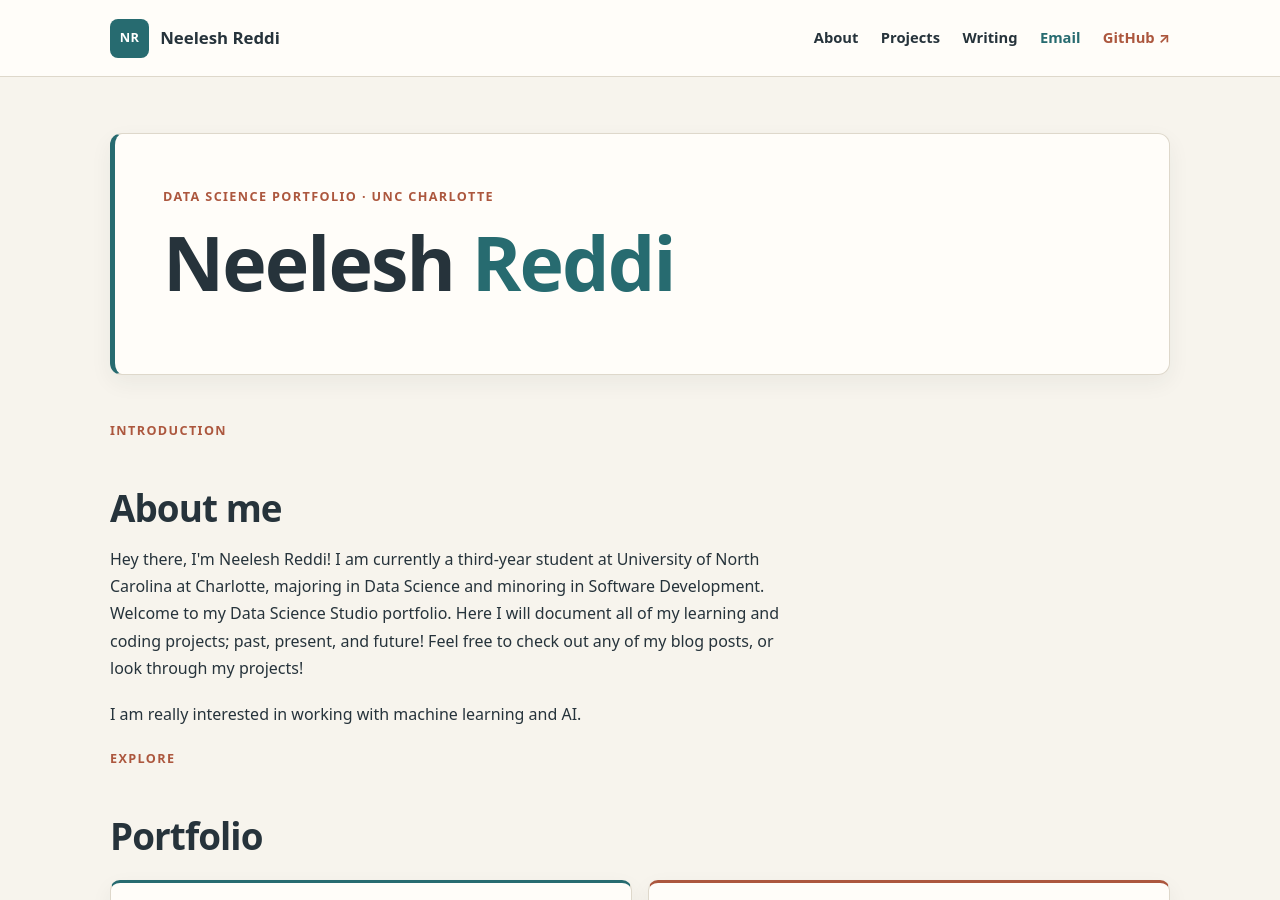
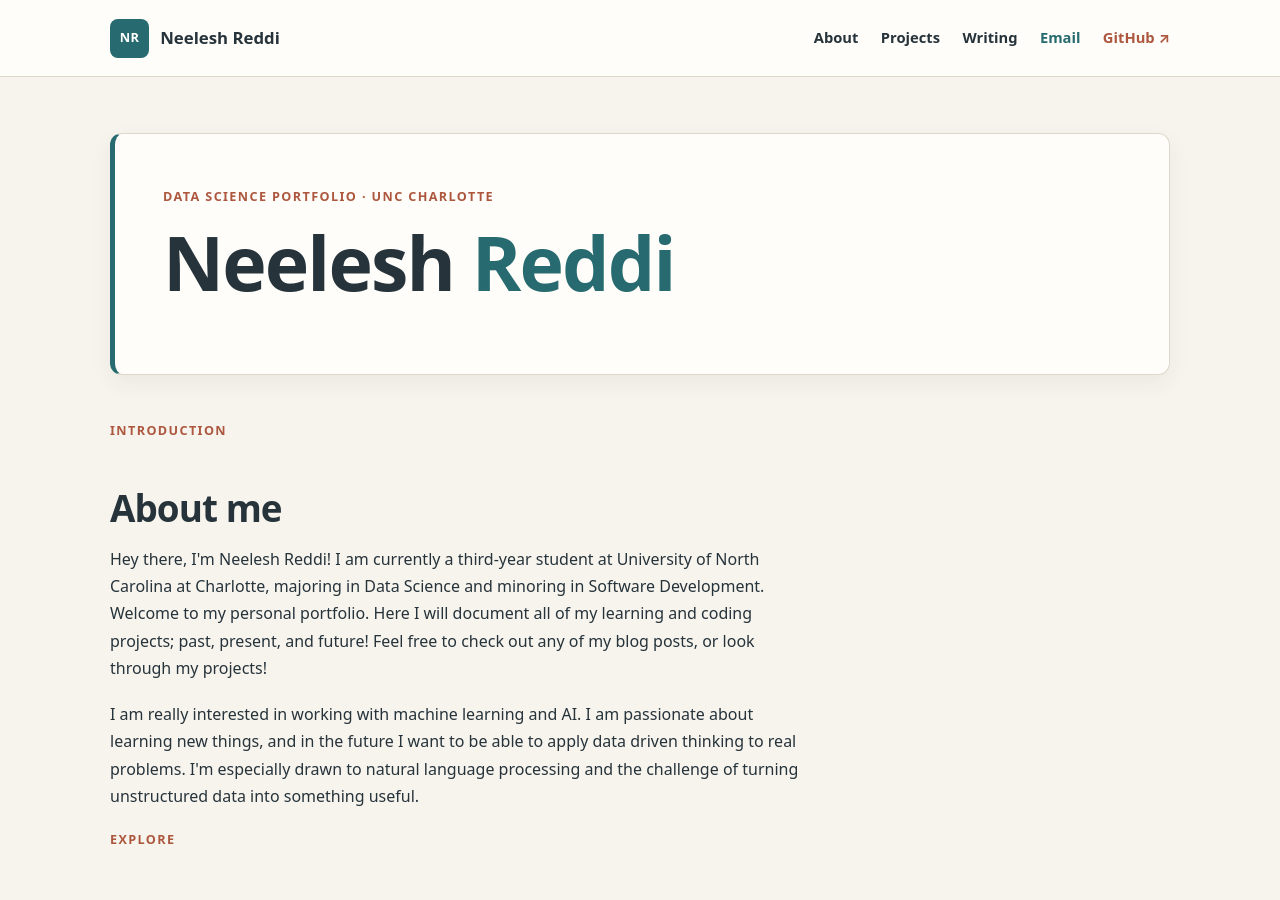
Before and after one commit to nreddi2/data-science-portfolio, a Jekyll site: the page built from index.md, in a window 1280 px wide and 900 px high. Built offline with Jekyll 4.4.1, drawn with Linux system fonts in a browser that asks for light colours.

Commit message:
Update index.md

```diff
--- a/index.md
+++ b/index.md
@@ -13,8 +13,9 @@ page_class: home-page
 <section aria-labelledby="about-title">
   <p class="section-kicker home-kicker">Introduction</p>
   <h2 id="about-title">About me</h2>
-  <p>Hey there, I'm Neelesh Reddi! I am currently a third-year student at University of North Carolina at Charlotte, majoring in Data Science and minoring in Software Development. Welcome to my Data Science Studio portfolio. Here I will document all of my learning and coding projects; past, present, and future! Feel free to check out any of my blog posts, or look through my projects!</p>
-  <p>I am really interested in working with machine learning and AI.</p>
+  <p>Hey there, I'm Neelesh Reddi! I am currently a third-year student at University of North Carolina at Charlotte, majoring in Data Science and minoring in Software Development. Welcome to my personal portfolio. Here I will document all of my learning and coding projects; past, present, and future! Feel free to check out any of my blog posts, or look through my projects!</p>
+  <p>I am really interested in working with machine learning and AI. I am passionate about learning new things, and in the future I want to be able to apply data driven thinking to real problems. I'm especially drawn to natural language processing and the challenge of turning unstructured data into something useful.
+  </p>
 </section>
 
 <section aria-labelledby="explore-title">
```
